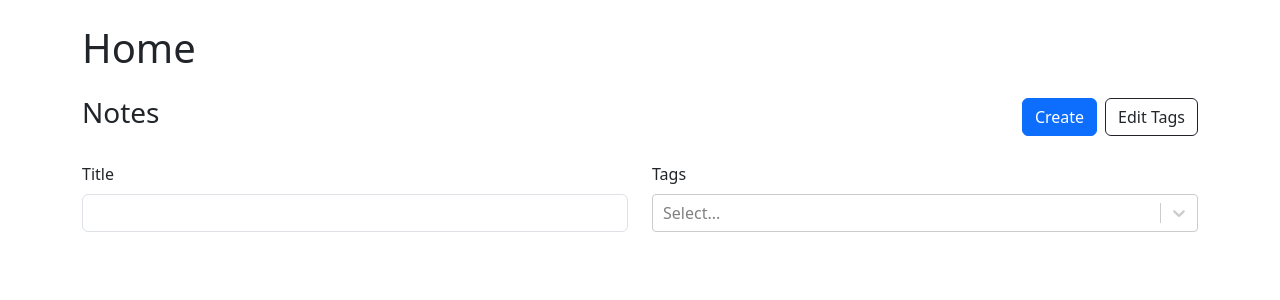
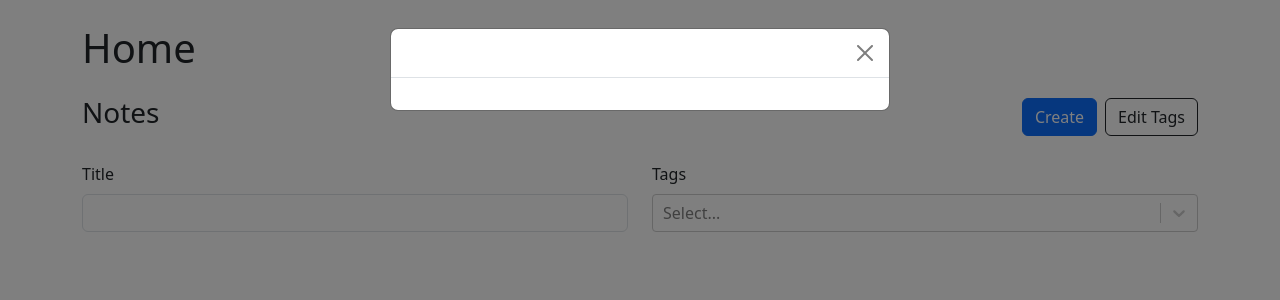
Before and after one commit to AvishekChy77/PaperTrail, a React (Vite) app: page / in a window 1280 px wide. Both pictures are taken after a click on the button "Edit Tags". Shown: the top 300 px of the page. Built offline with nearby package versions, Linux system fonts and the light colour scheme.

Commit message:
added Edit tag option with modal

```diff
--- /dev/null
+++ b/src/Component/EditTagModal.tsx
@@ -0,0 +1,53 @@
+import { Button, Col, Form, Modal, Row, Stack } from "react-bootstrap";
+import { Tag } from "../Types/NoteForm.type";
+
+type EditTagModal = {
+  availableTags: Tag[];
+  show: boolean;
+  handleCLose: () => void;
+  onUpdateTag: (id: string, label: string) => void;
+  onDeleteTag: (id: string) => void;
+};
+
+const EditTagModal = ({
+  availableTags,
+  show,
+  handleCLose,
+  onUpdateTag,
+  onDeleteTag,
+}: EditTagModal) => {
+  return (
+    <Modal show={show} onHide={handleCLose}>
+      <Modal.Header closeButton>
+        <Modal.Title></Modal.Title>
+      </Modal.Header>
+      <Modal.Body>
+        <Form>
+          <Stack gap={2}>
+            {availableTags.map((tag) => (
+              <Row key={tag.id}>
+                <Col>
+                  <Form.Control
+                    type="text"
+                    value={tag.label}
+                    onChange={(e) => onUpdateTag(tag.id, e.target.value)}
+                  />
+                </Col>
+                <Col xs="auto">
+                  <Button
+                    onClick={() => onDeleteTag(tag.id)}
+                    variant="outline-danger"
+                  >
+                    &times;
+                  </Button>
+                </Col>
+              </Row>
+            ))}
+          </Stack>
+        </Form>
+      </Modal.Body>
+    </Modal>
+  );
+};
+
+export default EditTagModal;
--- a/src/Component/NoteList.tsx
+++ b/src/Component/NoteList.tsx
@@ -3,16 +3,20 @@
 import { NavLink } from "react-router-dom";
 import ReactSelect from "react-select";
 import { NoteCardThumbnailProps, Tag } from "../Types/NoteForm.type";
+import EditTagModal from "./EditTagModal";
 import NoteCard from "./NoteCard";
 
 type NoteListProps = {
   availableTags: Tag[];
   notes: NoteCardThumbnailProps[];
+  onUpdateTag: (id:string, label:string)=> void,
+  onDeleteTag: (id:string)=> void,
 };
 
-const NoteList = ({ availableTags, notes }: NoteListProps) => {
+const NoteList = ({ availableTags, notes, onUpdateTag, onDeleteTag }: NoteListProps) => {
   const [selectedTags, setSelectedTags] = useState<Tag[]>([]);
   const [title, setTitle] = useState("");
+  const [tagModalIsOpen, setTagModalIsOpen] = useState(false);
 
   const filteredNote = useMemo(() => {
     return notes.filter((note) => {
@@ -37,7 +41,7 @@
             <NavLink to="/new">
               <Button variant="primary">Create</Button>
             </NavLink>
-            <Button variant="outline-dark">Edit Tags</Button>
+            <Button onClick={()=> setTagModalIsOpen(true)} variant="outline-dark">Edit Tags</Button>
           </Stack>
         </Col>
       </Row>
@@ -83,6 +87,14 @@
           </Col>
         ))}
       </Row>
+      {/* Edit tags modal */}
+      <EditTagModal
+        availableTags={availableTags}
+        show={tagModalIsOpen}
+        handleCLose={()=>setTagModalIsOpen(false)}
+        onUpdateTag={onUpdateTag}
+        onDeleteTag = {onDeleteTag}
+      />
     </>
   );
 };
--- a/src/Pages/Home/Home.tsx
+++ b/src/Pages/Home/Home.tsx
@@ -15,10 +15,33 @@
       };
     });
   }, [notes, tags]);
+
+  const updateTag = (id: string, label: string) => {
+    setTags((prevTags) => {
+      return prevTags.map((tag) => {
+        if (tag.id === id) {
+          return { ...tag, label };
+        }
+        return tag;
+      });
+    });
+  };
+
+  const deleteTag = (id: string) => {
+    setTags((prevTags) => {
+      return prevTags.filter((tag) => tag.id !== id);
+    });
+  };
+
   return (
     <div>
       <h1 className="mb-4">Home</h1>
-      <NoteList notes={notesWithTags} availableTags={tags} />
+      <NoteList
+        notes={notesWithTags}
+        availableTags={tags}
+        onUpdateTag={updateTag}
+        onDeleteTag={deleteTag}
+      />
     </div>
   );
 };
```
